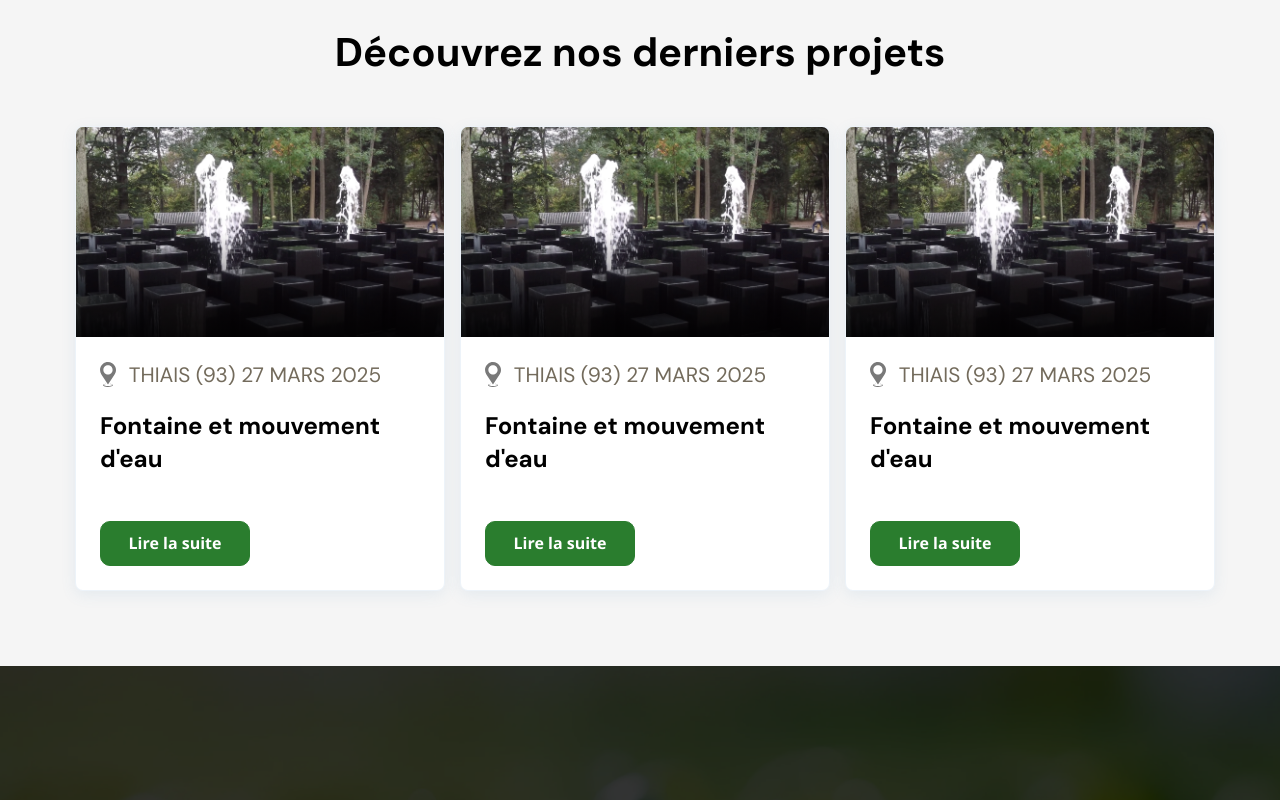
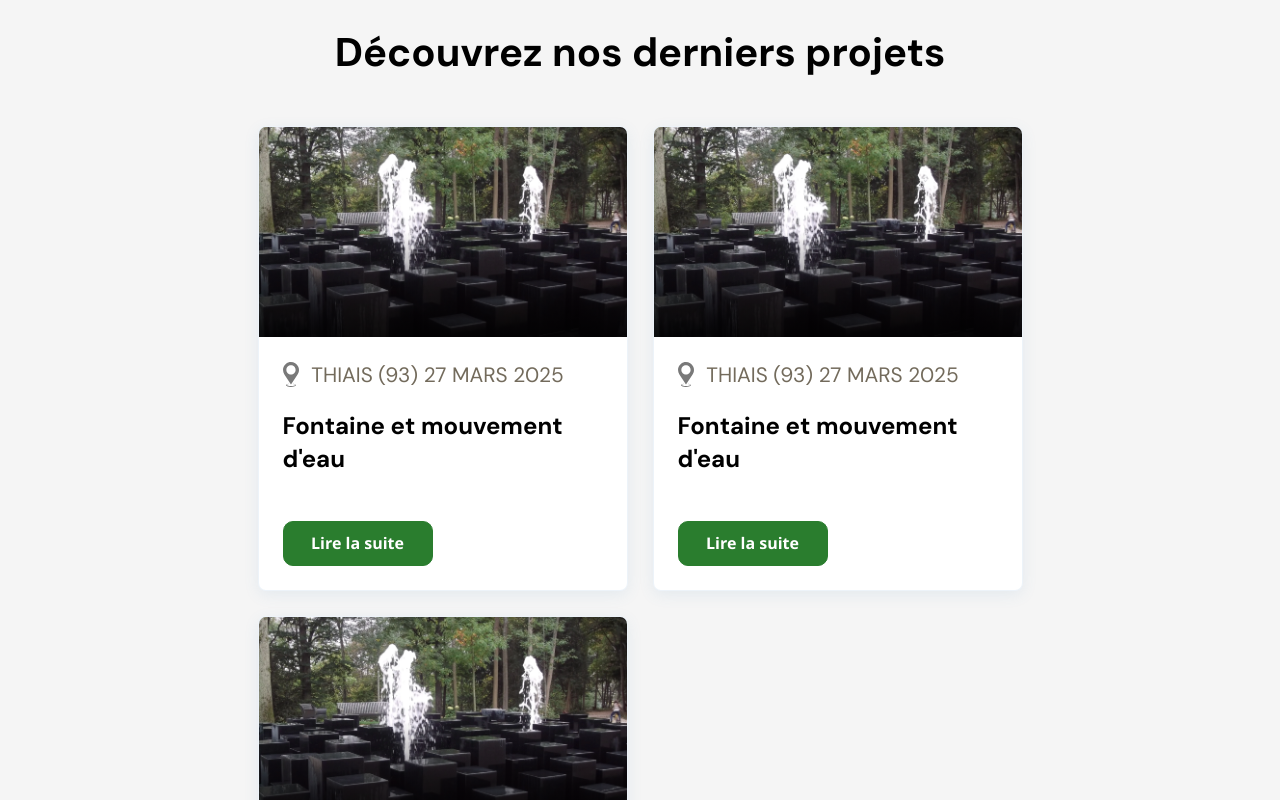
Before and after one commit to Jordan-celton/Neptune-Arrosage, a React (Vite) app in the folder mon-projet/: page /neptune in a window 1280 px wide. Shown: the part 3300-4100 px from the top of the page. Built offline with nearby package versions, Linux system fonts and the light colour scheme.

Commit message:
style: Correction de la grille des projets pour un meilleur ajustement et centrage des éléments

```diff
--- a/mon-projet/src/styles/RealisationPage/ProjectRealisation.css
+++ b/mon-projet/src/styles/RealisationPage/ProjectRealisation.css
@@ -20,8 +20,9 @@
 
 .projects-grid {
     display: grid;
-    grid-template-columns: repeat(auto-fill, minmax(min(300px, 100%), 1fr));
+    grid-template-columns: repeat(auto-fit, minmax(300px, 370px));
     gap: 25px;
+    justify-content: center;
 }
 
 .project-card {
```
